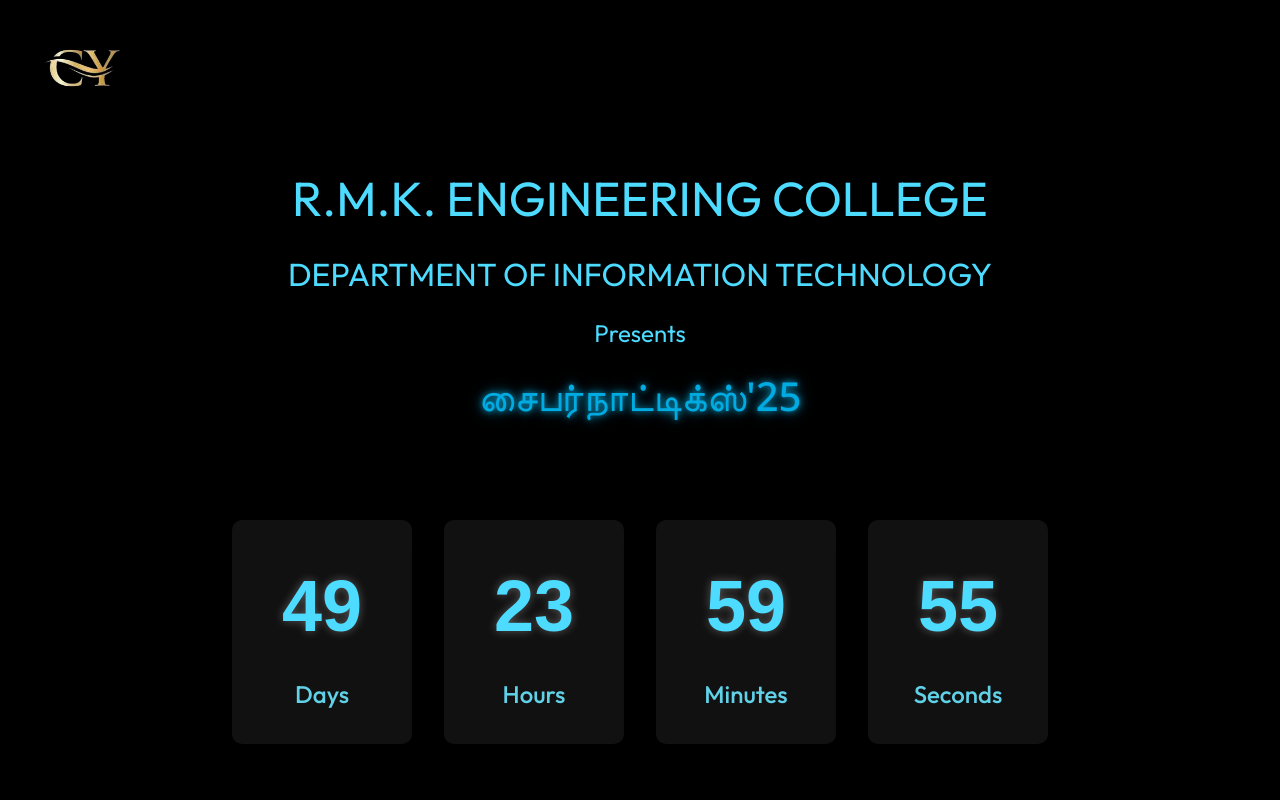
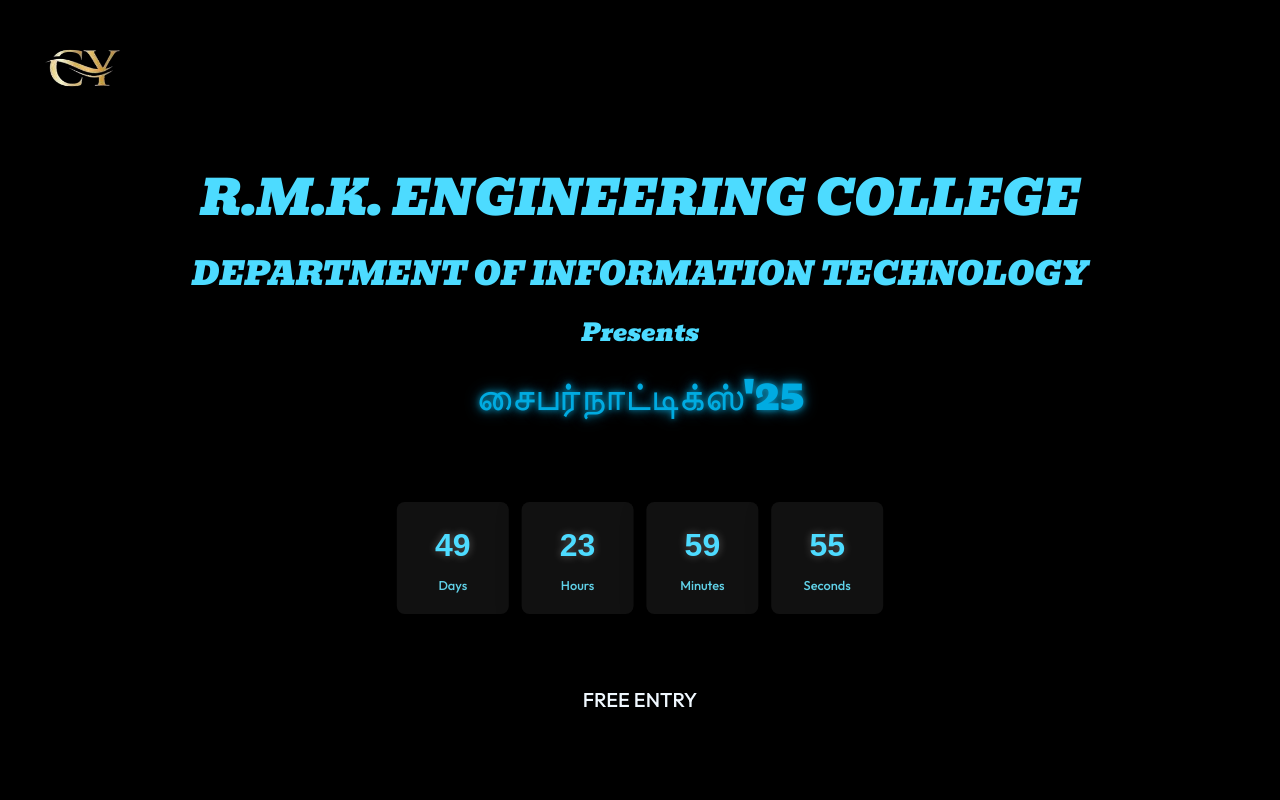
Before and after one commit to ShashwanthN/CYBERNAUTIX-25, a React (Vite) app: page / in a window 1280 px wide. Shown: the top 800 px of the page. Built offline with nearby package versions, Linux system fonts and the light colour scheme; a web font is replaced by a local one.

Commit message:
home page

```diff
--- a/index.html
+++ b/index.html
@@ -14,7 +14,9 @@
 <link rel="preconnect" href="https://fonts.gstatic.com" crossorigin>
 <link href="https://fonts.googleapis.com/css2?family=Bangers&family=Jersey+15&family=Noto+Sans+Tamil:wght@100..900&family=Noto+Sans:ital,wght@0,100..900;1,100..900&family=Outfit:wght@100..900&display=swap" rel="stylesheet">
 
-
+<link rel="preconnect" href="https://fonts.googleapis.com">
+<link rel="preconnect" href="https://fonts.gstatic.com" crossorigin>
+<link href="https://fonts.googleapis.com/css2?family=Bevan:ital@0;1&display=swap" rel="stylesheet">
 
   </head>
   <body>
--- a/src/components/SplitText.css
+++ b/src/components/SplitText.css
@@ -3,7 +3,7 @@
     justify-content: center;
     align-items: center;
     gap: 0.2rem; /* Add spacing between words */
-    font-family: 'Noto Sans', sans-serif; /* Ensure font compatibility */
+    font-family: 'Bevan'; /* Ensure font compatibility */
     font-size: 3rem; /* Adjust size as needed */
     color: #4ddbff;
     text-shadow: 0 0 10px rgba(0, 171, 225, 0.5);
--- a/src/home/Home.css
+++ b/src/home/Home.css
@@ -20,13 +20,11 @@
 .clg-details{
   margin-top: 0.2%;
   color: #4ddbff; /* Dark text color */
-  font-family: "Outfit", serif;
-  font-optical-sizing: auto;
+  font-family: "Bevan", serif;
   font-weight: 400;
-  font-style: normal;
+  font-style: italic;
+}
 
-
-}
 
 .sympo{
   font-size: 3rem; /* Larger font size for main title */
@@ -207,3 +205,45 @@
                0 0 10px rgba(0, 171, 225, 0.5),
                0 0 15px rgba(0, 171, 225, 0.5);
 }
+
+/* Smaller countdown styles */
+.smaller-countdown {
+  transform: scale(0.8);
+  gap: 1rem;
+  margin: 1rem 0;
+  padding: 1rem;
+}
+
+.smaller-box {
+  padding: 1.5rem;
+  min-width: 140px;
+}
+
+.smaller-number {
+  font-size: 2.5rem;
+  margin-bottom: 0.5rem;
+}
+
+.smaller-label {
+  font-size: 1rem;
+}
+
+/* Update media query for smaller screens */
+@media (max-width: 768px) {
+  .smaller-countdown {
+    transform: scale(0.7);
+  }
+
+  .smaller-box {
+    min-width: 120px;
+    padding: 1rem;
+  }
+
+  .smaller-number {
+    font-size: 2rem;
+  }
+
+  .smaller-label {
+    font-size: 0.8rem;
+  }
+}
--- a/src/home/Home.jsx
+++ b/src/home/Home.jsx
@@ -12,10 +12,10 @@
     seconds: 0
   });
 
-  const [displayText, setDisplayText] = useState("Cybernautix'25");
+  const [displayText, setDisplayText] = useState("CYBERNAUTIX'25");
 
   const texts = [
-    "Cybernautix'25",
+    "CYBERNAUTIX'25",
     "சைபர்நாட்டிக்ஸ்'25", // Tamil
     "సైబర్నాటిక్స్'25"  // Telugu
   ];
@@ -67,22 +67,22 @@
         <h3 className='clg-details'>Presents</h3>
         <SplitText text={displayText} className='sympo' />
 
-        <div className="countdown-container">
-          <div className="countdown-box">
-            <div className="number">{timeLeft.days}</div>
-            <div className="label">Days</div>
+        <div className="countdown-container smaller-countdown">
+          <div className="countdown-box smaller-box">
+            <div className="number smaller-number">{timeLeft.days}</div>
+            <div className="label smaller-label">Days</div>
           </div>
-          <div className="countdown-box">
-            <div className="number">{timeLeft.hours}</div>
-            <div className="label">Hours</div>
+          <div className="countdown-box smaller-box">
+            <div className="number smaller-number">{timeLeft.hours}</div>
+            <div className="label smaller-label">Hours</div>
           </div>
-          <div className="countdown-box">
-            <div className="number">{timeLeft.minutes}</div>
-            <div className="label">Minutes</div>
+          <div className="countdown-box smaller-box">
+            <div className="number smaller-number">{timeLeft.minutes}</div>
+            <div className="label smaller-label">Minutes</div>
           </div>
-          <div className="countdown-box">
-            <div className="number">{timeLeft.seconds}</div>
-            <div className="label">Seconds</div>
+          <div className="countdown-box smaller-box">
+            <div className="number smaller-number">{timeLeft.seconds}</div>
+            <div className="label smaller-label">Seconds</div>
           </div>
         </div>
 
```
